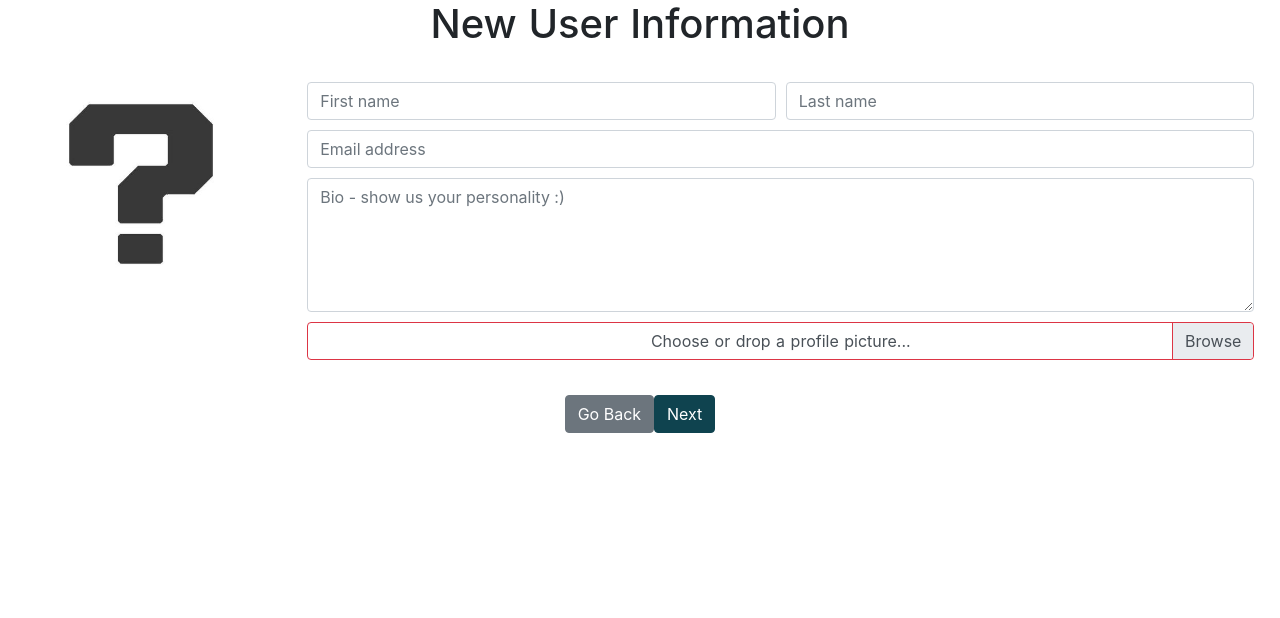
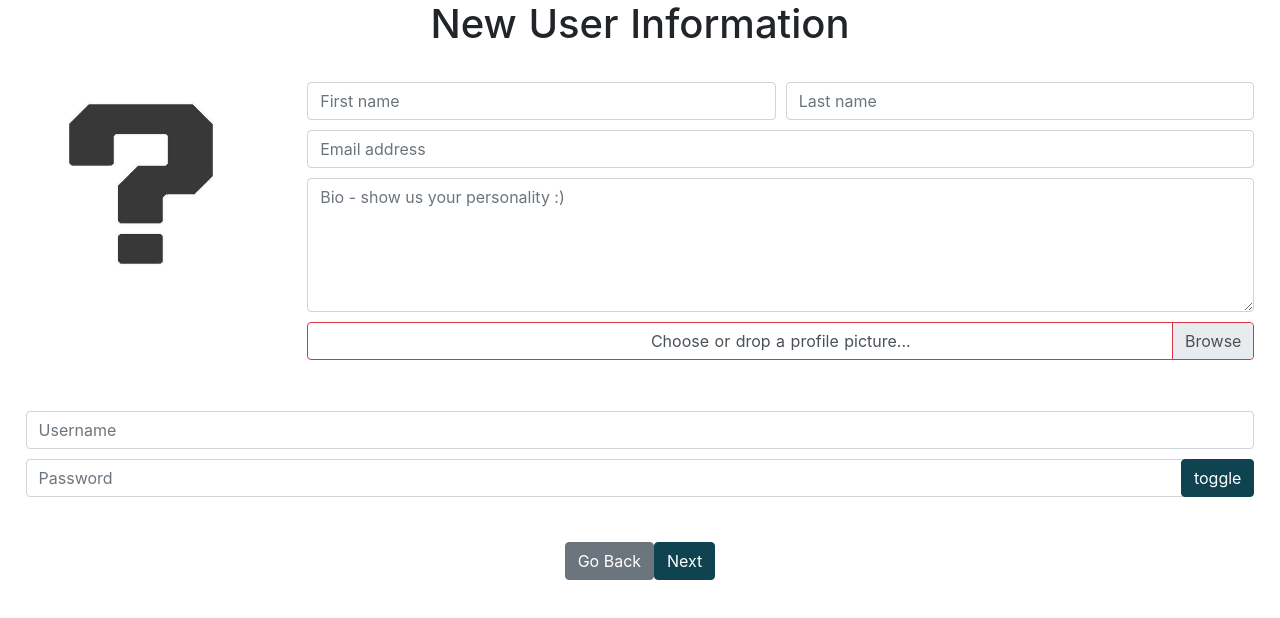
Before and after one commit to alexh65/potluck_party, a Nuxt app in the folder frontend/: page /signup in a window 1280 px wide. Shown: the top 618 px of the page. Built offline with nearby package versions, Linux system fonts and the light colour scheme.

Commit message:
Add firebase to project

```diff
--- a/frontend/nuxt.config.js
+++ b/frontend/nuxt.config.js
@@ -28,7 +28,8 @@ export default {
   ** Plugins to load before mounting the App
   */
   plugins: [
-    '@/plugins/bootstrap-vue'
+    '@/plugins/bootstrap-vue',
+    '~/plugins/firebase'
   ],
   /*
   ** Nuxt.js dev-modules
--- a/frontend/package.json
+++ b/frontend/package.json
@@ -15,6 +15,7 @@
     "@nuxtjs/pwa": "^3.0.0-0",
     "bootstrap": "^4.1.3",
     "bootstrap-vue": "^2.0.0",
+    "firebase": "^7.15.4",
     "nuxt": "^2.0.0",
     "vue-picture-input": "^2.1.6"
   },
--- a/frontend/pages/signup.vue
+++ b/frontend/pages/signup.vue
@@ -2,7 +2,7 @@
   <div class="main">
     <h1>New User Information</h1>
 
-      <b-form @submit="onSubmit">
+      <b-form @submit.prevent="onSubmit">
         <div id='flex_layout'>
           <div class='circular'>
             <img :src="posted_img" alt=""/>
@@ -42,15 +42,36 @@
             ></b-form-textarea>
 
             <b-form-file
-            v-model="file"
-            :state="Boolean(file)"
+            v-model="input_file"
+            :state="Boolean(input_file)"
             placeholder="Choose or drop a profile picture..."
             drop-placeholder="Drop file here..."
             accept=".jpg, .png, .gif"
-            @change="updateProfile"
+            @change.prevent="updateProfile"
             ></b-form-file>
           </div>
       </div>
+        <div class='login_info'>
+          <b-form-input
+            id='username'
+            v-model='username'
+            type='text'
+            required
+            placeholder='Username'
+          ></b-form-input>
+          <div class='password'>
+            <b-form-input
+              id='password'
+              v-model='password'
+              :type='fieldType'
+              required
+              placeholder='Password'
+            ></b-form-input>
+            <b-button class='btn-blue' name='toggle' @click.prevent='switchVisibility'>toggle</b-button>
+          </div>
+
+        </div>
+
         <b-button>
           <nuxt-link to='/'>Go Back</nuxt-link>
         </b-button>
@@ -66,34 +87,53 @@ export default {
   layout: 'no-nav',
   data() {
     return {
+      username: '',
+      password: '',
+      fieldType: 'password',
       posted_img: require('../assets/icons/question.jpg'),
       first_name: '',
       last_name: '',
       email_address: '',
       user_bio: '',
-      file: null
+      input_file: null,
+      input_file_url: ''
     }
   },
   methods: {
-    async onSubmit() {
+    onSubmit(e) {
+      //upload image to Firebase and obtain the url
+      const storage = this.$firebase.storage()
+      const imageRef = storage.ref(`images/` + this.username)
+      const uploadTask = imageRef.put(this.input_file).then((snapshot) => {
+        snapshot.ref.getDownloadURL().then((url) => {
+          this.input_file_url = url
+        })
+      }).catch((error) => {
+        console.error('Error uploading image', error)
+      })
+
+      console.log('Submitting user info....')
       axios.post('localhost:5000/signup/info', {
         first_name: this.first_name,
         last_name: this.last_name,
         email_address: this.email_address,
         user_bio: this.user_bio,
-        profile_pic: this.file
+        profile_pic: this.input_file_url
       }).then((res) => {
         console.log(res)
       })
     },
     updateProfile(e) {
-      const input_file = e.target.files[0]
+      this.input_file= e.target.files[0]
+      console.log(this.input_file)
       const reader = new FileReader()
-      reader.readAsDataURL(input_file)
+      reader.readAsDataURL(this.input_file)
       reader.onload = e => {
         this.posted_img = e.target.result
-        console.log(this.posted_img)
       }
+    },
+    switchVisibility(){
+      this.fieldType = this.fieldType === 'password' ? 'text' : 'password'
     }
   }
 }
@@ -112,6 +152,9 @@ export default {
   flex-grow: 5;
   padding: 2vw;
   margin:auto;
+}
+.login_info {
+  padding: 2vw;
 }
 .circular {
   width: 20vw;
@@ -158,4 +201,17 @@ a {
   color: white;
   border-color: #092b33;
 }
+
+.password{
+  position: relative;
+  display: flex;
+  flex-direction: row;
+}
+
+button[name='toggle']{
+  position: absolute;
+  top: 0;
+  right: 0;
+  margin-top:0;
+}
 </style>
--- /dev/null
+++ b/frontend/plugins/firebase.js
@@ -0,0 +1,22 @@
+import firebase from 'firebase/app'
+import 'firebase/firestore'
+
+export default ({ env, store }, inject) => {
+  const firebaseConfig = {
+    apiKey: 'AIzaSyCQCFkNF0-02Sm4Fv3WvnCH9GVJDkzkbAE',
+    authDomain: 'potluck-party-3a15e.firebaseapp.com',
+    databaseURL: 'https://potluck-party-3a15e.firebaseio.com',
+    projectId: 'potluck-party-3a15e',
+    storageBucket: 'potluck-party-3a15e.appspot.com',
+    messagingSenderId: '156125128805',
+    appId: '1:156125128805:web:5fef62db466583b4ac3e8c',
+    measurementId: 'G-1VECZH2PT0'
+  }
+
+  if (!firebase.apps.length) {
+    // Initialize Firebase
+    firebase.initializeApp(firebaseConfig)
+  }
+
+  inject('firebase', firebase)
+}
```
Also changed, not shown: 1 other file (tests, documents, lock files or other folders).
